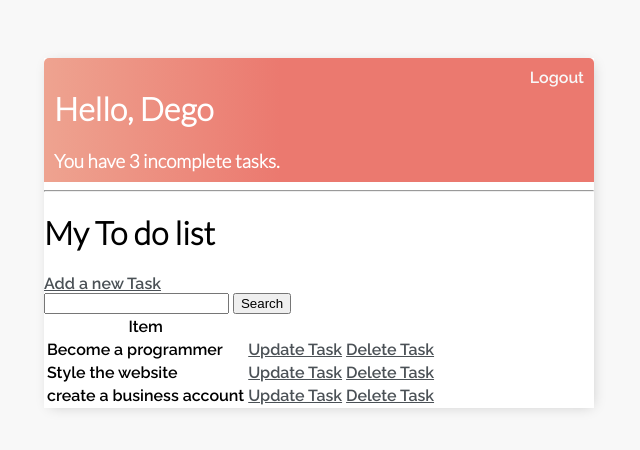
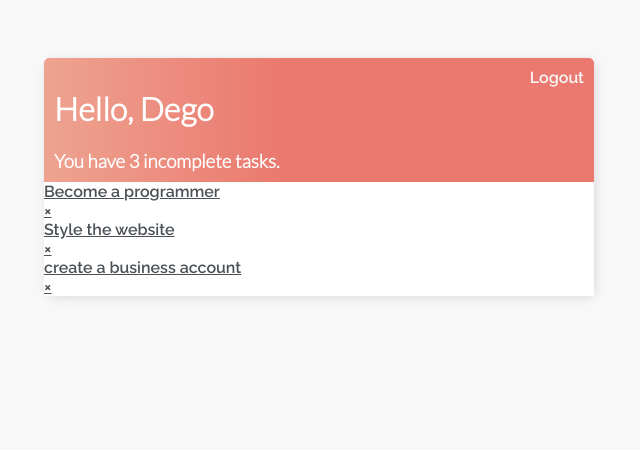
Before and after one commit to jjconway23/registration_todo_list, a Django app: page / in a window 1280 px wide. Shown: the top 450 px of the page, without its empty margins (321-961 px from the left). Run offline with Django 3.2, Linux system fonts and the light colour scheme; a user stored in the database is signed in; data comes from the database, SQL or seed files in the repository; both versions use the stored data as it was after the commit.

Commit message:
refactor tasklist page to display content in a div rather than table

```diff
--- a/main/templates/main/task_list.html
+++ b/main/templates/main/task_list.html
@@ -11,33 +11,34 @@
             {% else %}
             <a href="{% url 'login' %}">Login</a>
         {% endif %}
+
     </div>
 
-            <hr>
-            <h1>My To do list</h1>
-            <a href="{% url 'task-create' %}">Add a new Task</a>
+            <!-- <a href="{% url 'task-create' %}">Add a new Task</a>
             <form method="GET" action="">
                 <input type="text" name="search-field" value="{{search_input}}">
                 <input type="submit" value="Search">
-            </form>
-            <table>
-                <tr>
-                    <th>Item</th>
-                    <th></th>
-                    <th></th>
+            </form> -->
+            <div class="task-items-wrapper">
+                {% for task in object_list %}
+                    <div class="task-wrapper">
+                        {% if task.complete %}
+                            <div class="task-title">
+                                <div class="task-complete-icon"></div>
+                                <i><s><a href="{% url 'task-update' task.id %}">{{task}}</a></s></i>
+                            </div>
+                            <a class="delete-link" href="{% url 'task-delete' task.id %}">&#215;</a>
+                        {% else %}
+                        <div class="task-title">
+                            <div class="task-incomplete-icon"></div>
+                            <a href="{% url 'task-update' task.id %}">{{task}}</a>
+                        </div>
+                            <a class="delete-link" href="{% url 'task-delete' task.id %}">&#215;</a>
+                        {% endif %}
+                    </div>
 
-                </tr>
-                {% for task in object_list %}
-                <tr>
-                    <td>{{task.title}}</td>
-                    <td><a href="{% url 'task-update' task.id %}">Update Task</a></td>
-                    <td><a href="{% url 'task-delete' task.id %}">Delete Task</a></td>
-
-                </tr>
                 {% empty %}
                 <h3>No items in list!</h3>
                 {% endfor %}
-
-            </table>
-
+            </div>
     {% endblock content %}
```
Also changed, not shown: db.sqlite3.
